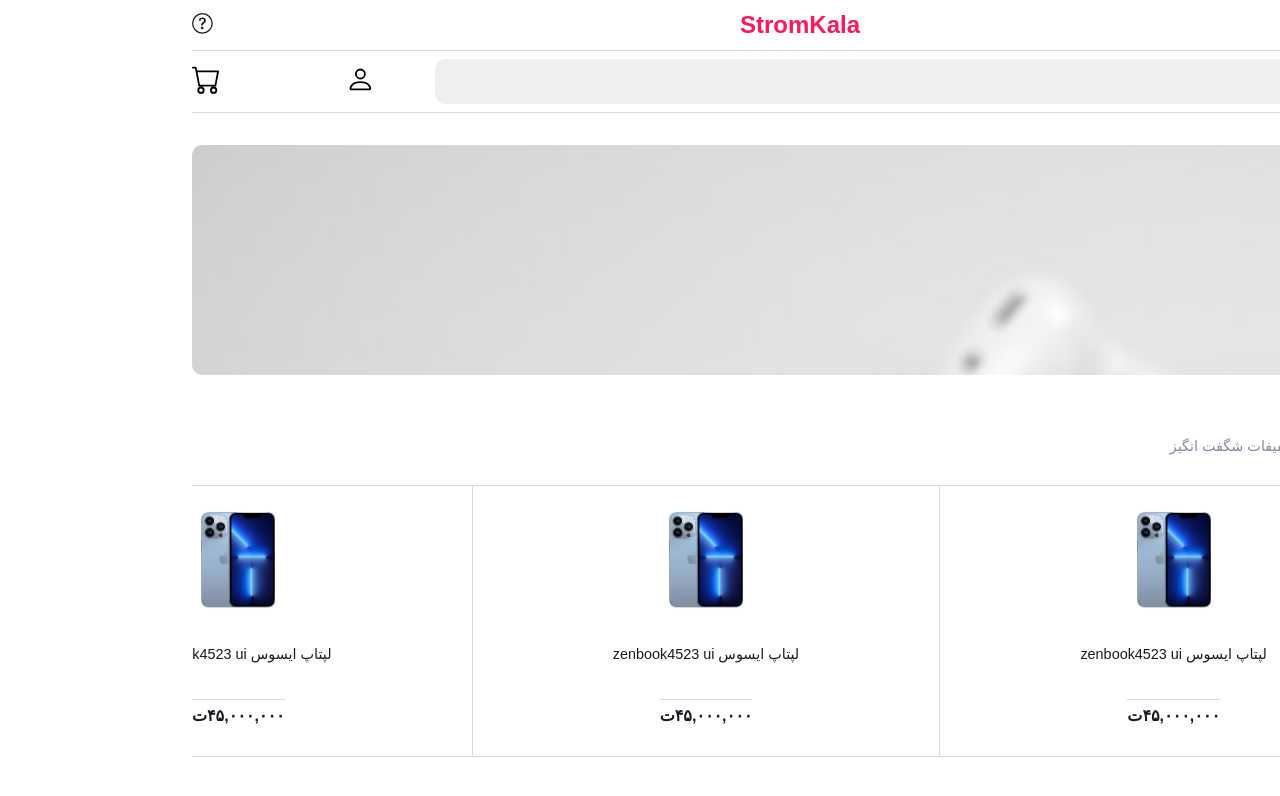
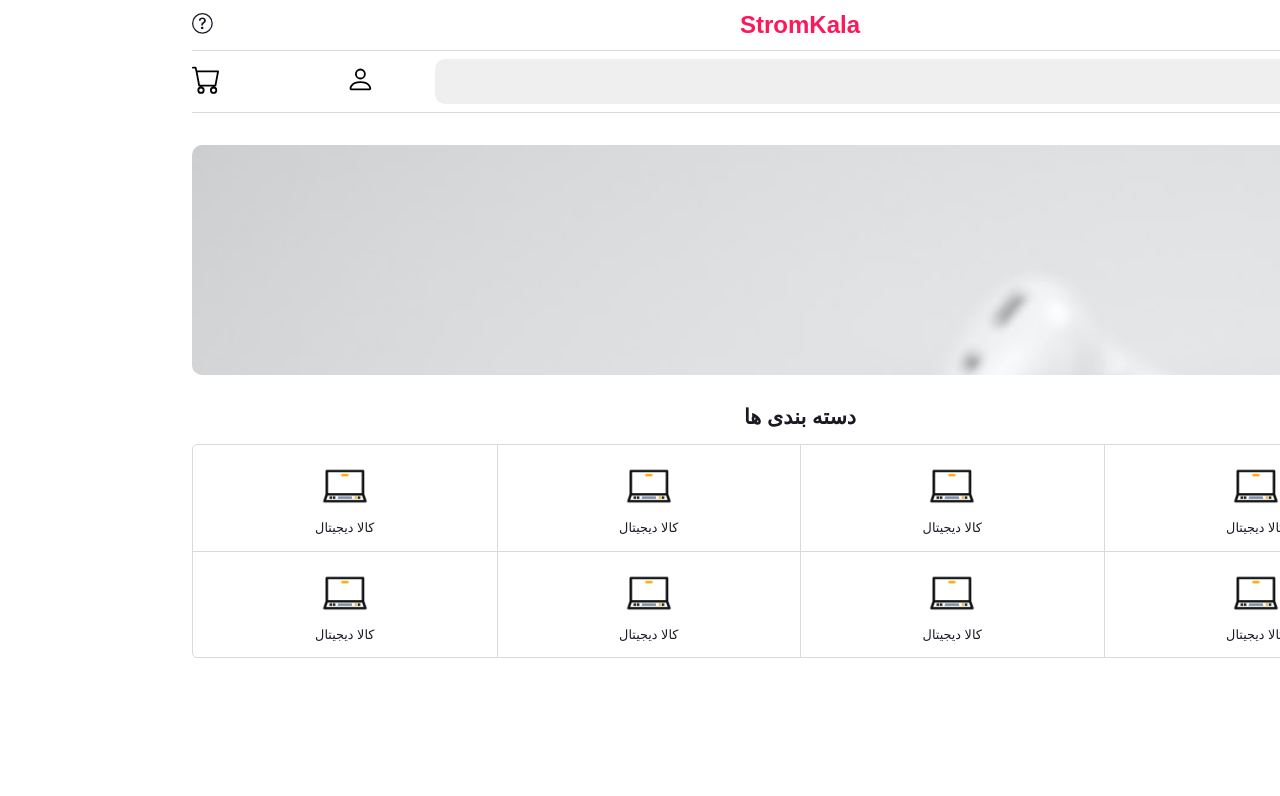
Before and after one commit to F4RD1N/storm-kala, a Next.js app: page / in a window 1280 px wide. Shown: the top 796 px of the page. Built offline with nearby package versions, Linux system fonts and the light colour scheme; a small style sheet from the web is missing.

Commit message:
create catagory component

```diff
--- /dev/null
+++ b/components/CatagoryList/CatagoryList.jsx
@@ -0,0 +1,27 @@
+import React from "react";
+
+//Styled Components
+import { Container, SectionTitle, List } from "./CatagoryList.style";
+
+//Shared Components
+import { CatagoryCard } from "../shared";
+
+const CatagoryList = () => {
+  return (
+    <Container>
+      <SectionTitle>دسته بندی ها</SectionTitle>
+      <List>
+        <CatagoryCard />
+        <CatagoryCard />
+        <CatagoryCard />
+        <CatagoryCard />
+        <CatagoryCard />
+        <CatagoryCard />
+        <CatagoryCard />
+        <CatagoryCard />
+      </List>
+    </Container>
+  );
+};
+
+export default CatagoryList;
--- /dev/null
+++ b/components/CatagoryList/CatagoryList.style.js
@@ -0,0 +1,18 @@
+import styled from "styled-components";
+
+export const Container = styled.section``;
+
+export const SectionTitle = styled.h2`
+  text-align: center;
+  font-size: ${(props) => props.theme.fonts.size.listTitle};
+  font-weight: bold;
+  margin-bottom: 1rem;
+`;
+
+export const List = styled.div`
+  display: grid;
+  grid-template-columns: repeat(4, 1fr);
+  border: 1px solid ${(props) => props.theme.colors.border};
+  border-radius: 5px;
+  overflow: hidden;
+`;
--- a/components/index.js
+++ b/components/index.js
@@ -3,3 +3,4 @@ export { default as Navbar } from "./Navbar/Navbar";
 export { default as Hero } from "./Hero/Hero";
 export { default as SpecialOffer} from './SpecialOffer/SpecialOffer'
 export { default as ListSlider} from './ListSlider/ListSlider'
+export { default as CatagoryList } from './CatagoryList/CatagoryList'
--- /dev/null
+++ b/components/shared/CatagoryCard/CatagoryCard.jsx
@@ -0,0 +1,20 @@
+import React from "react";
+import Image from "next/image";
+
+//Styled Components
+import { Container, Title, ImageContainer } from "./CatagoryCard.style";
+
+//Images
+import Digital from "../../../assets/digital.png";
+const CatagoryCard = () => {
+  return (
+    <Container>
+      <ImageContainer>
+        <Image src={Digital} width={50} height={50} objectFit="cover" />
+      </ImageContainer>
+      <Title>کالا دیجیتال</Title>
+    </Container>
+  );
+};
+
+export default CatagoryCard;
--- /dev/null
+++ b/components/shared/CatagoryCard/CatagoryCard.style.js
@@ -0,0 +1,38 @@
+import styled from "styled-components";
+
+export const Container = styled.div`
+  border-left: 1px solid ${(props) => props.theme.colors.border};
+  border-bottom: 1px solid ${(props) => props.theme.colors.border};
+  user-select: none;
+  display: flex;
+  flex-direction: column;
+  gap: 0.5rem;
+  padding: 1rem;
+  align-items: center;
+  justify-content: space-between;
+  transition: all ${(props) => props.theme.utilities.transition};
+
+  &:nth-child(5),
+  &:nth-child(6),
+  &:nth-child(7),
+  &:nth-child(8) {
+    border-bottom: none;
+  }
+  &:last-child {
+    border-left: none;
+  }
+  &:nth-child(4) {
+    border-left: none;
+  }
+
+  &:hover {
+    background-color: ${(props) => props.theme.colors.red};
+    color: #fff;
+  }
+`;
+export const ImageContainer = styled.div``;
+
+export const Title = styled.h2`
+  text-align: center;
+  font-size: 0.8rem;
+`;
--- a/components/shared/index.js
+++ b/components/shared/index.js
@@ -1 +1,2 @@
 export { default as ProductCard } from "./ProductCard/ProductCard";
+export {default as CatagoryCard} from './CatagoryCard/CatagoryCard'
--- a/pages/index.js
+++ b/pages/index.js
@@ -1,12 +1,12 @@
 import React from "react";
-import { Hero, SpecialOffer, ListSlider } from "../components";
+import { Hero, SpecialOffer, ListSlider,CatagoryList  } from "../components";
 
 const Home = () => {
   return (
     <div>
       <Hero />
       {/* <SpecialOffer /> */}
-      <ListSlider />
+      <CatagoryList />
     </div>
   );
 };
--- a/themes/default.js
+++ b/themes/default.js
@@ -3,7 +3,7 @@ export default {
   fonts: {
     main: "Vazirmatn, sans-serif",
     size: {
-      listTitle: "1.5rem",
+      listTitle: "1.3rem",
       listSecTitle: '.9rem'
     },
   },
@@ -23,7 +23,8 @@ export default {
     },
     shadow: {
       button: '1px 1px 15px rgba(0, 0, 0, 0.1)'
-    }
+    },
+    transition: '100ms linear'
   },
   // Breakpoints for responsive design
   breakpoints: {
```
Also changed, not shown: assets/digital.png (added).
